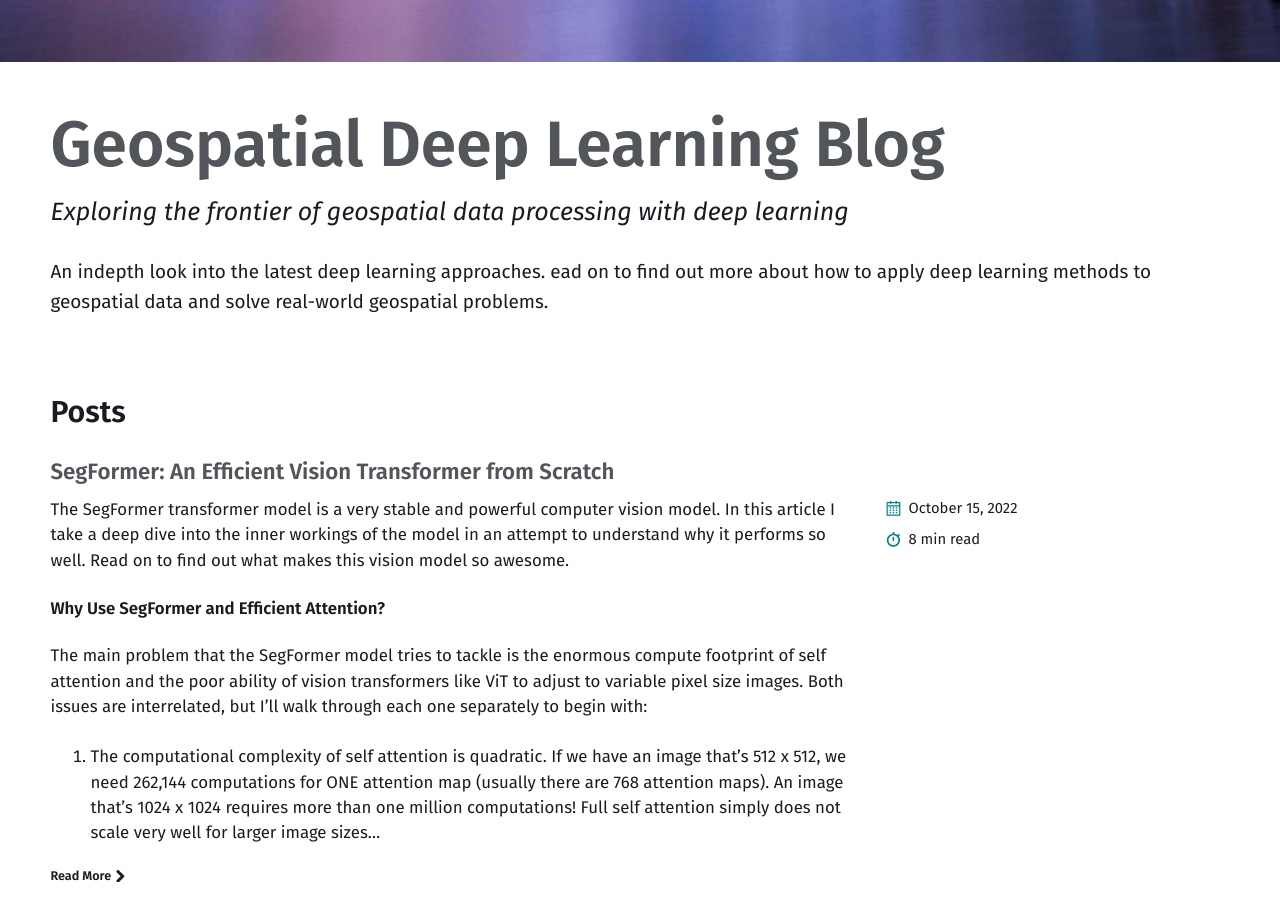
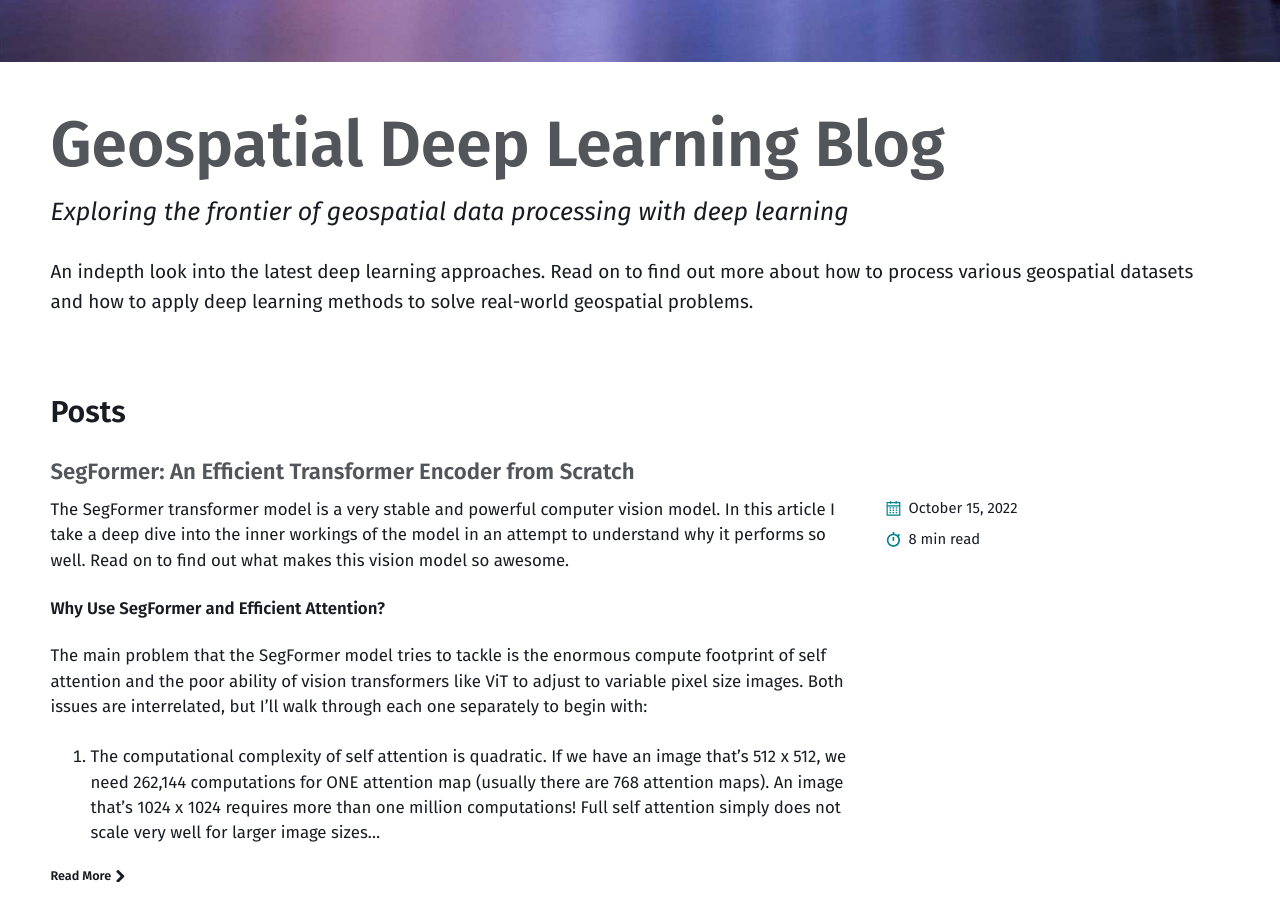
Before and after one commit to mmistakes/jekyll-theme-basically-basic, a Jekyll site: the page built from index.md, in a window 1280 px wide and 900 px high, scrolled down 587 px. Built offline with Jekyll 4.4.1, drawn with Linux system fonts in a browser that asks for light colours.

Commit message:
edit post description

```diff
--- a/_posts/2022-10-15-vision-transformers.md
+++ b/_posts/2022-10-15-vision-transformers.md
@@ -1,6 +1,6 @@
 ---
 layout: post
-title:  "SegFormer: An Efficient Vision Transformer from Scratch"
+title:  "SegFormer: An Efficient Transformer Encoder from Scratch"
 name:  "Daniel Hoshizaki"
 image: /assets/images/segformer/segformer.JPG
 ---
--- a/index.md
+++ b/index.md
@@ -4,5 +4,5 @@ alt_title: "Geospatial Deep Learning Blog"
 sub_title: "Exploring the frontier of geospatial data processing with deep learning"
 image: /assets/images/home.png
 introduction: |
-  An indepth look into the latest deep learning approaches. ead on to find out more about how to apply deep learning methods to geospatial data and solve real-world geospatial problems.
+  An indepth look into the latest deep learning approaches. Read on to find out more about how to process various geospatial datasets and how to apply deep learning methods to solve real-world geospatial problems.
 ---
```
